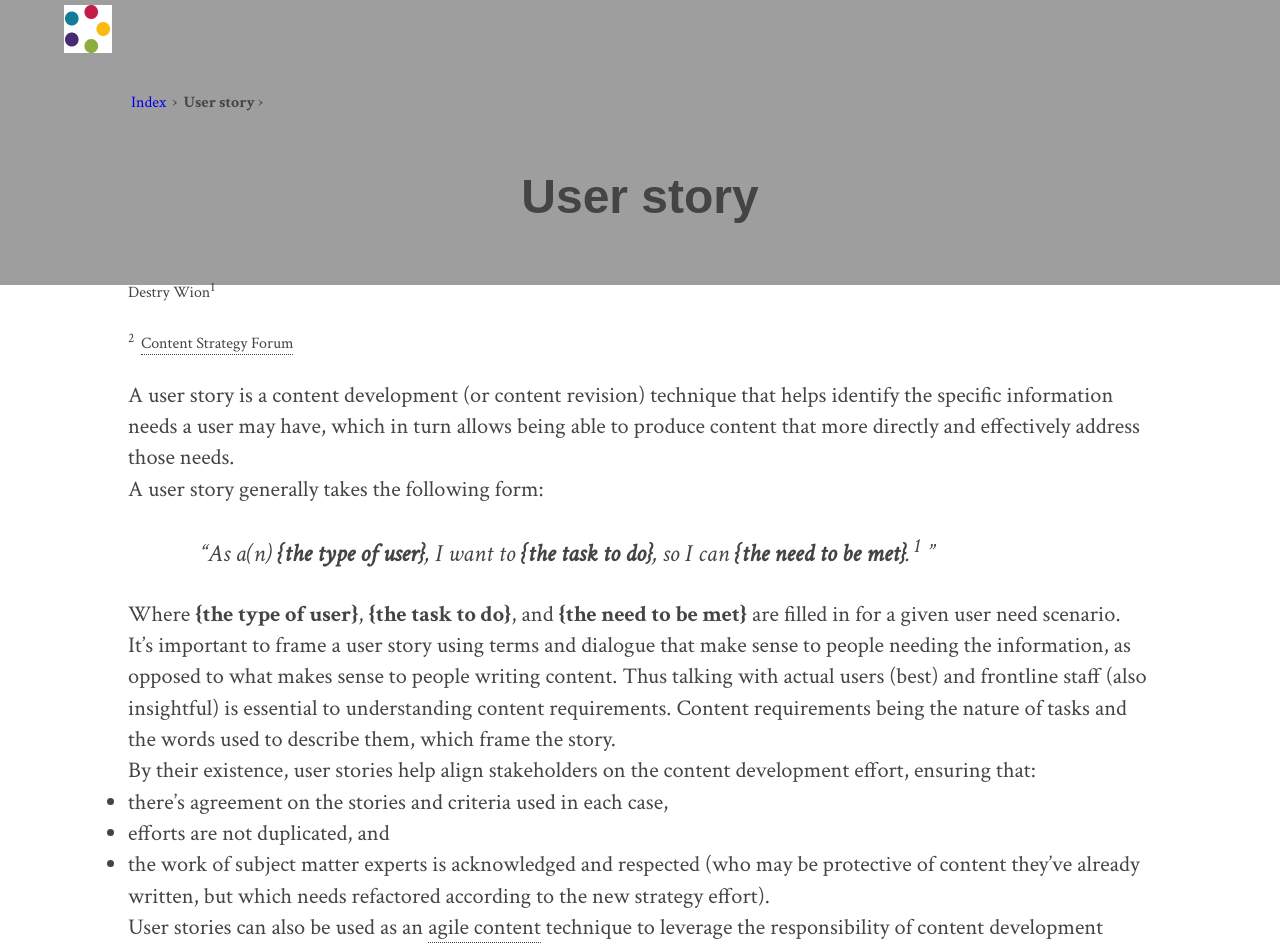
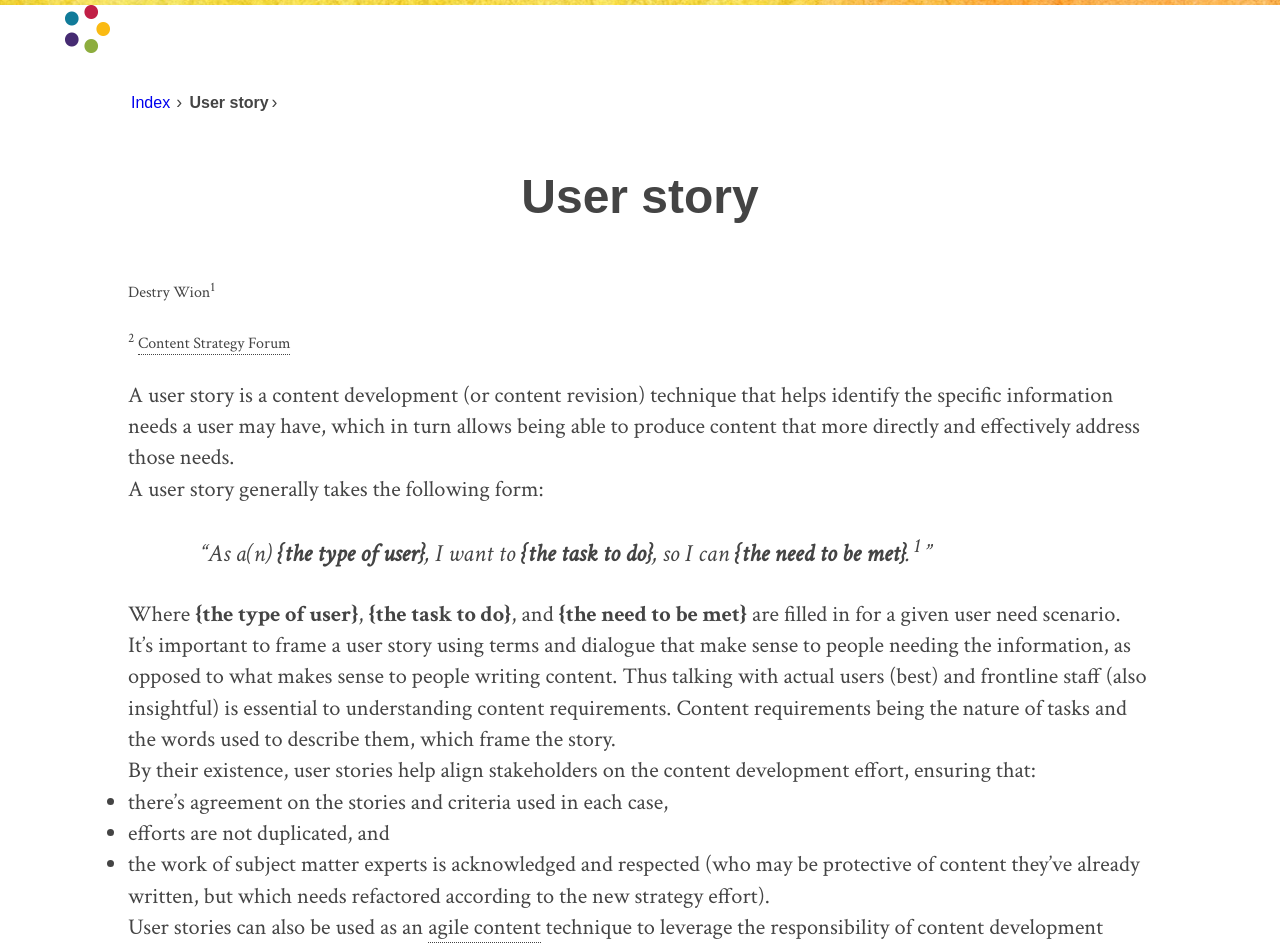
Before and after one commit to content-strategy-forum/csf-glossary, a Jekyll site: the page built from user-story.md, in a window 1280 px wide. Shown: the top 947 px of the page. Built offline with Jekyll 4.4.1, drawn with Linux system fonts in a browser that asks for light colours; some web fonts are replaced.

Commit message:
fingers crossed and cracked

```diff
--- a/assets/main.css
+++ b/assets/main.css
@@ -16,7 +16,7 @@ label, input[type="checkbox"], input[type="radio"], input[type="submit"] { curso
 html { overflow-y: scroll; }
 
 body {
-  background: #fff url(../brand/stripe.jpg) 80% -15px repeat-x;
+  background: #fff url(https://{% include domain.html %}/assets/brand/stripe.jpg) 78% -15px repeat-x;
 	font-size: 100%;
   font-family: 'Crimson Text', serif;
   line-height: 1.4;
@@ -144,7 +144,7 @@ article sup a:hover { background-color: #ffe4b2; }
 footer {
   padding: 5em 0 ;
   margin: 5em 0 0 0;
-  background: #e7e7dd url(http://csf.community/assets/img/stripe.jpg) 75% -10px repeat-x;
+  background: #e7e7dd url(https://{% include domain.html %}/assets/brand/stripe.jpg) 75% -10px repeat-x;
 }
 
 
@@ -158,6 +158,9 @@ footer {
 
 h1.term-title { font-family: 'Share', arial, sans-serif; }
 
+.breadcrumb,
+figcaption { font-family: sans-serif; }
+
 /*
 ******** Font Size and Height
 */
@@ -169,6 +172,7 @@ h1.term-title { font-size: 3rem }
 .summary { font-size: 1.7rem; }
 
 .contributors,
+figcaption,
 .references,
 .legal { font-size: 1rem; }
 
@@ -183,6 +187,8 @@ h1.term-title { font-size: 3rem }
 	color: #444;
 }
 
+figcaption { color: #000; }
+
 footer { color: #555; }
 
 /*
@@ -195,9 +201,10 @@ h1.term-title {
 	text-align: center;
 }
 
-sup { margin-right: 3px; }
-
-.contributors sup { }
+figcaption {
+	padding-top: 1em;
+	padding-bottom: 1em;
+}
 
 
 /* ----------------------------------
@@ -236,15 +243,6 @@ figure {
   margin-top: 1.5em;
   margin-bottom: 1.5em;
   width: auto;
-}
-
-figcaption {
-	font-family: sans-serif;
-  font-size: 1rem;
-  color: #000;
-  line-height: 1.3;
-  margin-top: .5em;
-  padding: .7em 0;
 }
 
 
@@ -295,18 +293,6 @@ abbr {
 
 abbr:hover { border-bottom: 1px solid #000; }
 
-kbd {
-    font-size: 1em;
-    color: #fff;
-    border-top: 1px solid #000;
-    border-right: 2px solid #000;
-    border-bottom: 2px solid #333;
-    border-left: 1px solid #333;
-    padding-right: 3px;
-    padding-left: 2px;
-    background: #555;
-}
-
 
 /* ------------------
    HARD RULES
@@ -319,6 +305,14 @@ hr {
   border: 0;
   background: black;
   background: linear-gradient(to right, rgba(0,0,0,0), rgba(0,0,0,.2), rgba(0,0,0,0));
+}
+
+hr.footnotes {
+  width:45%;
+  margin-top: 2em;
+	margin-bottom: 1em;
+	margin-right: auto;
+	background: linear-gradient(to right, rgba(0,0,0,.2), rgba(0,0,0,0));
 }
 
 hr.clear {
```
